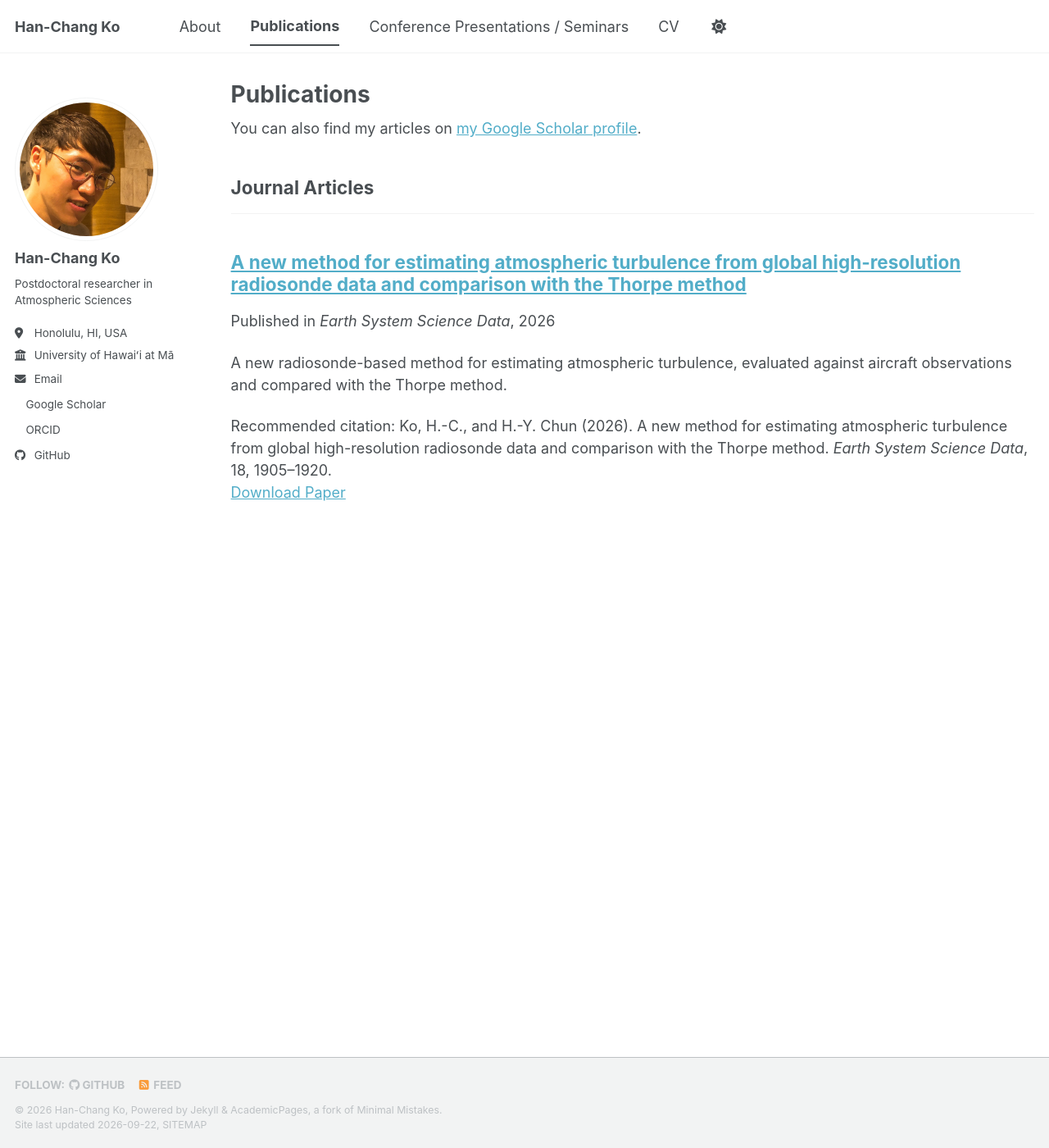
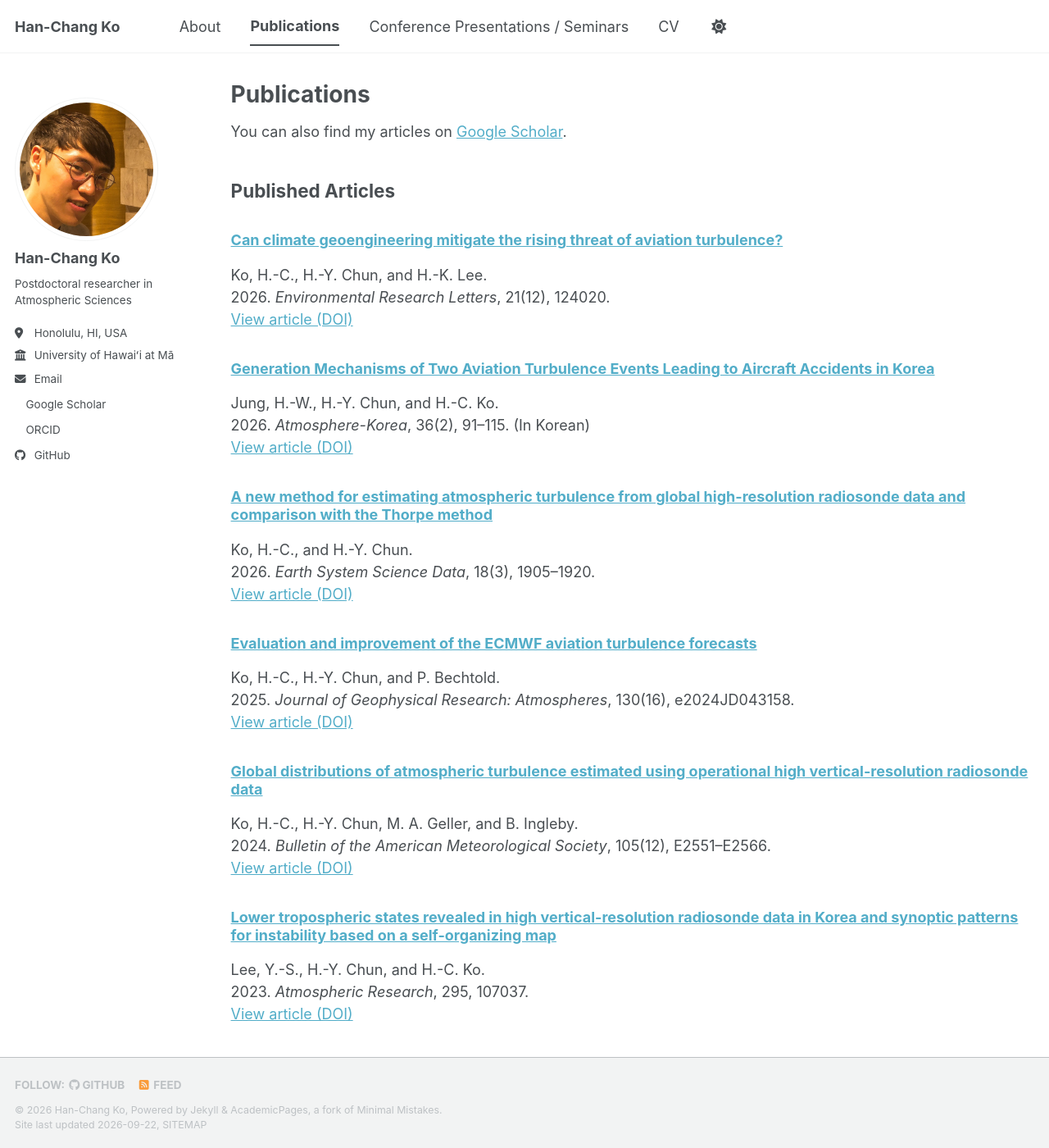
Before and after one commit to hanchangko/hanchangko.github.io, a Jekyll site: the page built from _pages/publications.html, in a window 1280 px wide and 1400 px high. Shown: the whole window at 82% size. Built offline with Jekyll 4.4.1, drawn with Linux system fonts in a browser that asks for light colours; a style sheet for code colours, icons or effects is not loaded; some of the changed text lies outside the part shown.

Commit message:
Add files via upload

```diff
--- a/_pages/publications.html
+++ b/_pages/publications.html
@@ -4,30 +4,33 @@ title: "Publications"
 permalink: /publications/
 author_profile: true
 ---
-
-{% if site.author.googlescholar %}
-  <div class="wordwrap">You can also find my articles on <a href="{{site.author.googlescholar}}">my Google Scholar profile</a>.</div>
+{% if site.author.googlescholar and site.author.googlescholar != '' %}
+<p>You can also find my articles on <a href="{{ site.author.googlescholar | escape }}">Google Scholar</a>.</p>
 {% endif %}
-
-{% include base_path %}
-
-<!-- New style rendering if publication categories are defined -->
-{% if site.publication_category %}
-  {% for category in site.publication_category  %}
-    {% assign title_shown = false %}
-    {% for post in site.publications reversed %}
-      {% if post.category != category[0] %}
-        {% continue %}
-      {% endif %}
-      {% unless title_shown %}
-        <h2>{{ category[1].title }}</h2><hr />
-        {% assign title_shown = true %}
-      {% endunless %}
-      {% include archive-single.html %}
+{% assign papers = site.publications | sort: 'publication_order' %}
+{% assign statuses = 'Published|Accepted' | split: '|' %}
+{% for status in statuses %}
+  {% assign group = papers | where: 'status', status %}
+  {% if group.size > 0 %}
+    {% case status %}
+    {% when 'Published' %}<h2>Published Articles</h2>
+    {% when 'Accepted' %}<h2>Accepted Articles</h2>
+    {% endcase %}
+    {% for paper in group %}
+      <article class="archive__item">
+        <h3><a href="{{ paper.url | relative_url }}">{{ paper.title | escape }}</a></h3>
+        <p>{{ paper.authors | escape }}.<br>
+        {% if status == 'Published' %}
+          {{ paper.publication_year }}. <em>{{ paper.journal | escape }}</em>, {{ paper.details | escape }}.
+        {% elsif status == 'Accepted' %}
+          <strong>Accepted</strong> in <em>{{ paper.journal | escape }}</em>.
+        {% else %}
+          <strong>{{ paper.status | escape }}</strong>.
+        {% endif %}
+        {% if paper.language_note %} ({{ paper.language_note | escape }}){% endif %}
+        {% if paper.doi != '' %}<br><a href="https://doi.org/{{ paper.doi | escape }}">View article (DOI)</a>{% endif %}
+        </p>
+      </article>
     {% endfor %}
-  {% endfor %}
-{% else %}
-  {% for post in site.publications reversed %}
-    {% include archive-single.html %}
-  {% endfor %}
-{% endif %}
+  {% endif %}
+{% endfor %}
--- /dev/null
+++ b/_publications/2019-turbulence-characteristics.md
@@ -0,0 +1,15 @@
+---
+title: "Characteristics of atmospheric turbulence retrieved from high vertical-resolution radiosonde data in the United States"
+collection: "publications"
+layout: "publication"
+category: "manuscripts"
+permalink: "/publication/2019-turbulence-characteristics"
+status: "Published"
+publication_order: 12
+authors: "Ko, H.-C., H.-Y. Chun, R. Wilson, and M. A. Geller"
+journal: "Journal of Geophysical Research: Atmospheres"
+publication_year: 2019
+details: "124, 7553–7579"
+doi: "10.1029/2019JD030287"
+author_profile: true
+---
--- /dev/null
+++ b/_publications/2022-turbulence-sources.md
@@ -0,0 +1,15 @@
+---
+title: "Potential sources of atmospheric turbulence estimated using the Thorpe method and operational radiosonde data in the United States"
+collection: "publications"
+layout: "publication"
+category: "manuscripts"
+permalink: "/publication/2022-turbulence-sources"
+status: "Published"
+publication_order: 11
+authors: "Ko, H.-C., and H.-Y. Chun"
+journal: "Atmospheric Research"
+publication_year: 2022
+details: "265, 105891"
+doi: "10.1016/j.atmosres.2021.105891"
+author_profile: true
+---
--- /dev/null
+++ b/_publications/2023-lower-troposphere.md
@@ -0,0 +1,15 @@
+---
+title: "Lower tropospheric states revealed in high vertical-resolution radiosonde data in Korea and synoptic patterns for instability based on a self-organizing map"
+collection: "publications"
+layout: "publication"
+category: "manuscripts"
+permalink: "/publication/2023-lower-troposphere"
+status: "Published"
+publication_order: 9
+authors: "Lee, Y.-S., H.-Y. Chun, and H.-C. Ko"
+journal: "Atmospheric Research"
+publication_year: 2023
+details: "295, 107037"
+doi: "10.1016/j.atmosres.2023.107037"
+author_profile: true
+---
--- /dev/null
+++ b/_publications/2023-radiosonde-aircraft-edr.md
@@ -0,0 +1,15 @@
+---
+title: "Comparison of eddy dissipation rate estimated from operational radiosonde and commercial aircraft observations in the United States"
+collection: "publications"
+layout: "publication"
+category: "manuscripts"
+permalink: "/publication/2023-radiosonde-aircraft-edr"
+status: "Published"
+publication_order: 10
+authors: "Ko, H.-C., H.-Y. Chun, R. D. Sharman, and J.-H. Kim"
+journal: "Journal of Geophysical Research: Atmospheres"
+publication_year: 2023
+details: "128, e2023JD039352"
+doi: "10.1029/2023JD039352"
+author_profile: true
+---
--- /dev/null
+++ b/_publications/2024-global-turbulence.md
@@ -0,0 +1,15 @@
+---
+title: "Global distributions of atmospheric turbulence estimated using operational high vertical-resolution radiosonde data"
+collection: "publications"
+layout: "publication"
+category: "manuscripts"
+permalink: "/publication/2024-global-turbulence"
+status: "Published"
+publication_order: 8
+authors: "Ko, H.-C., H.-Y. Chun, M. A. Geller, and B. Ingleby"
+journal: "Bulletin of the American Meteorological Society"
+publication_year: 2024
+details: "105(12), E2551–E2566"
+doi: "10.1175/BAMS-D-23-0193.1"
+author_profile: true
+---
--- /dev/null
+++ b/_publications/2025-ecmwf-forecasts.md
@@ -0,0 +1,15 @@
+---
+title: "Evaluation and improvement of the ECMWF aviation turbulence forecasts"
+collection: "publications"
+layout: "publication"
+category: "manuscripts"
+permalink: "/publication/2025-ecmwf-forecasts"
+status: "Published"
+publication_order: 7
+authors: "Ko, H.-C., H.-Y. Chun, and P. Bechtold"
+journal: "Journal of Geophysical Research: Atmospheres"
+publication_year: 2025
+details: "130(16), e2024JD043158"
+doi: "10.1029/2024JD043158"
+author_profile: true
+---
--- a/_publications/2026-03-12-radiosonde-turbulence-method.md
+++ b/_publications/2026-03-12-radiosonde-turbulence-method.md
@@ -1,17 +1,19 @@
 ---
 title: "A new method for estimating atmospheric turbulence from global high-resolution radiosonde data and comparison with the Thorpe method"
-collection: publications
-category: manuscripts
-permalink: /publication/2026-radiosonde-turbulence-method
-date: 2026-03-12
-venue: "Earth System Science Data"
-excerpt: "A new radiosonde-based method for estimating atmospheric turbulence, evaluated against aircraft observations and compared with the Thorpe method."
-paperurl: "https://doi.org/10.5194/essd-18-1905-2026"
-citation: 'Ko, H.-C., and H.-Y. Chun (2026). A new method for estimating atmospheric turbulence from global high-resolution radiosonde data and comparison with the Thorpe method. <i>Earth System Science Data</i>, 18, 1905–1920.'
+collection: "publications"
+layout: "publication"
+category: "manuscripts"
+permalink: "/publication/2026-radiosonde-turbulence-method"
+status: "Published"
+publication_order: 6
+authors: "Ko, H.-C., and H.-Y. Chun"
+journal: "Earth System Science Data"
+publication_year: 2026
+details: "18(3), 1905–1920"
+doi: "10.5194/essd-18-1905-2026"
+author_profile: true
 ---
 
 This study introduces a method for estimating atmospheric turbulence from high-resolution radiosonde observations using the minimum Richardson number. The method accounts for wind shear and static stability, enabling turbulence detection in both overturning and statically stable layers.
 
 We evaluate the estimates against commercial aircraft observations and apply the method to ten years of global radiosonde data to examine the geographical and seasonal distributions of atmospheric turbulence.
-
-[Read the article](https://doi.org/10.5194/essd-18-1905-2026)
--- /dev/null
+++ b/_publications/2026-geoengineering.md
@@ -0,0 +1,15 @@
+---
+title: "Can climate geoengineering mitigate the rising threat of aviation turbulence?"
+collection: "publications"
+layout: "publication"
+category: "manuscripts"
+permalink: "/publication/2026-geoengineering"
+status: "Published"
+publication_order: 4
+authors: "Ko, H.-C., H.-Y. Chun, and H.-K. Lee"
+journal: "Environmental Research Letters"
+publication_year: 2026
+details: "21(12), 124020"
+doi: "10.1088/1748-9326/ae7b5c"
+author_profile: true
+---
--- /dev/null
+++ b/_publications/2026-korea-turbulence-events.md
@@ -0,0 +1,16 @@
+---
+title: "Generation Mechanisms of Two Aviation Turbulence Events Leading to Aircraft Accidents in Korea"
+collection: "publications"
+layout: "publication"
+category: "manuscripts"
+permalink: "/publication/2026-korea-turbulence-events"
+status: "Published"
+publication_order: 5
+authors: "Jung, H.-W., H.-Y. Chun, and H.-C. Ko"
+journal: "Atmosphere-Korea"
+publication_year: 2026
+details: "36(2), 91–115"
+doi: "10.14191/Atmos.2026.36.2.091"
+author_profile: true
+language_note: "In Korean"
+---
--- /dev/null
+++ b/_publications/thorpe-generation.md
@@ -0,0 +1,15 @@
+---
+title: "A generation mechanism of Thorpe-detected turbulence: A case study using WRF model simulation"
+collection: "publications"
+layout: "publication"
+category: "manuscripts"
+permalink: "/publication/thorpe-generation"
+status: "Accepted"
+publication_order: 2
+authors: "Ko, H.-C., and H.-Y. Chun"
+journal: "Geophysical Research Letters"
+publication_year: ""
+details: ""
+doi: ""
+author_profile: true
+---
--- /dev/null
+++ b/_publications/wind-shear-trend.md
@@ -0,0 +1,15 @@
+---
+title: "Increasing trend of vertical wind shear revealed by high-resolution radiosonde data over the United States"
+collection: "publications"
+layout: "publication"
+category: "manuscripts"
+permalink: "/publication/wind-shear-trend"
+status: "Accepted"
+publication_order: 3
+authors: "Ko, H.-C., and H.-Y. Chun"
+journal: "npj Climate and Atmospheric Science"
+publication_year: ""
+details: ""
+doi: "10.1038/s41612-026-01466-w"
+author_profile: true
+---
```
Also changed, not shown: _layouts/publication.html (added, +29 -0 lines).
